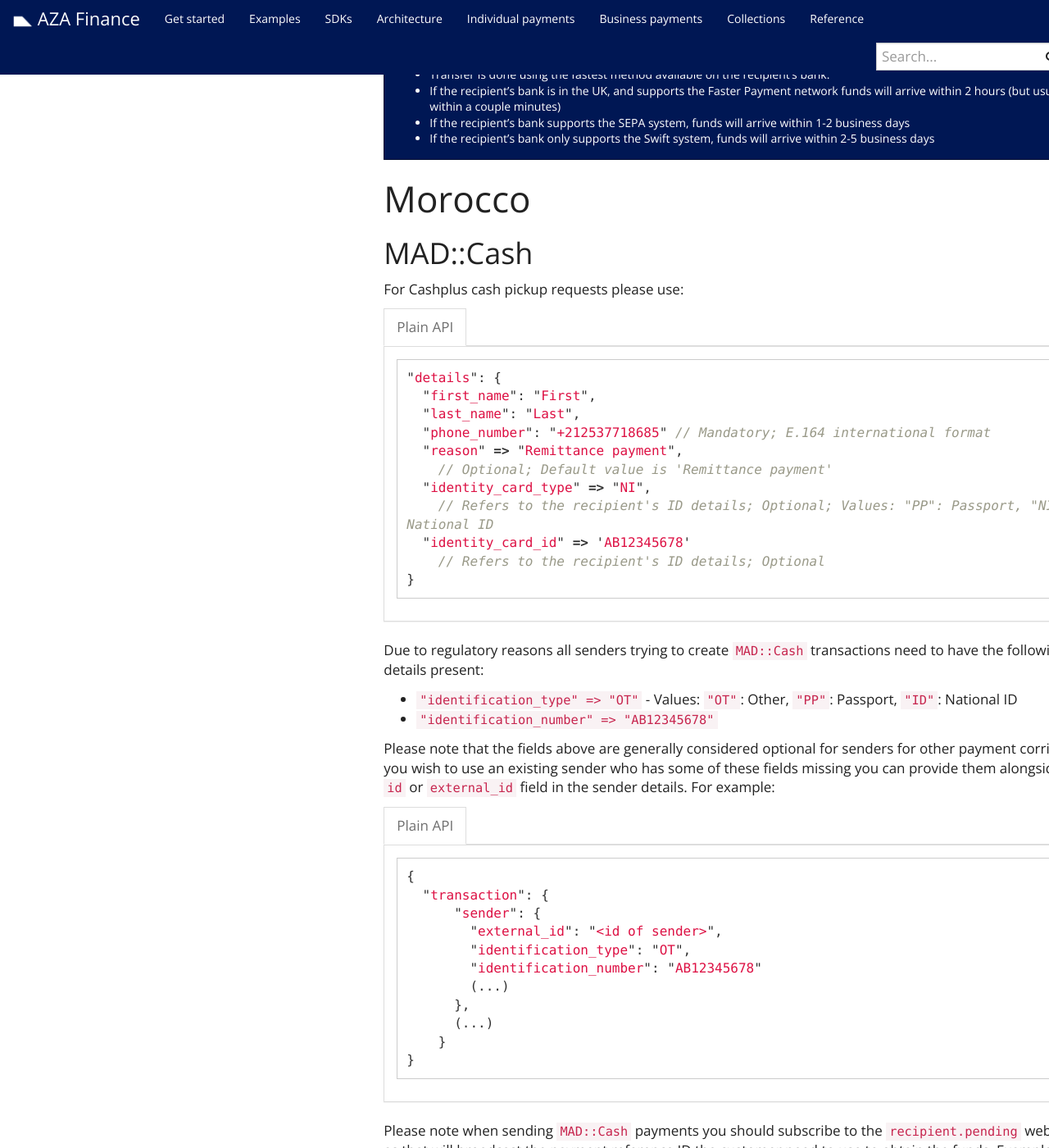
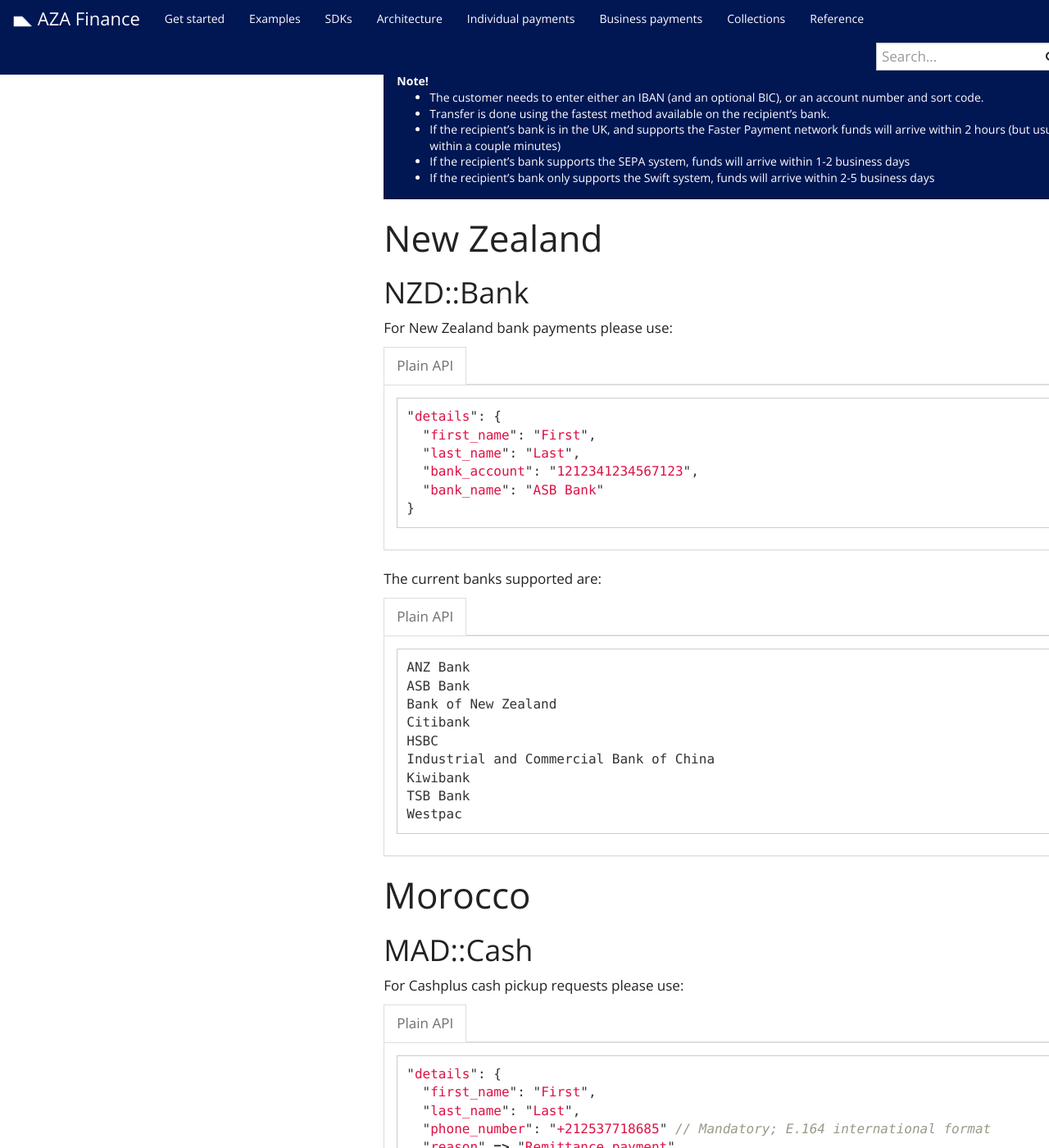
Before and after one commit to transferzero/api-documentation, a Jekyll site: the page built from _docs/individual-payments.md, in a window 1280 px wide and 1400 px high, scrolled down 8960 px. Shown: the whole window at 82% size. Built offline with Jekyll 4.4.1, drawn with Linux system fonts in a browser that asks for light colours; nearby versions of some CDN libraries; comment, search, counter and statistics services are not loaded.

Commit message:
BTA-10562 Add NZD Bank in individual payments (#142)
* BTA-10562 Add NZD Bank in individual payments

````diff
--- a/_docs/individual-payments.md
+++ b/_docs/individual-payments.md
@@ -255,6 +255,10 @@
 {% include corridors/eur-bank.md recipient_type='individual' %}
 
 {% include corridors/gbp-bank.md recipient_type='individual' %}
+
+# New Zealand
+
+{% include corridors/nzd-bank.md recipient_type='individual' %}
 
 # Morocco
 
--- /dev/null
+++ b/_includes/corridors/nzd-bank.md
@@ -0,0 +1,35 @@
+{% include corridors/recipient_name.md %}
+
+## NZD::Bank
+
+For New Zealand bank payments please use:
+
+{% capture data-raw %}
+```javascript
+"details": {
+  {{ recipient_name }},
+  "bank_account": "1212341234567123",
+  "bank_name": "ASB Bank"
+}
+```
+{% endcapture %}
+
+{% include language-tabbar.html prefix="nzd-bank-details" raw=data-raw %}
+
+The current banks supported are:
+
+{% capture data-raw %}
+```
+ANZ Bank
+ASB Bank
+Bank of New Zealand
+Citibank
+HSBC
+Industrial and Commercial Bank of China
+Kiwibank
+TSB Bank
+Westpac
+```
+{% endcapture %}
+
+{% include language-tabbar.html prefix="nzd-bank-options" raw=data-raw %}
````
